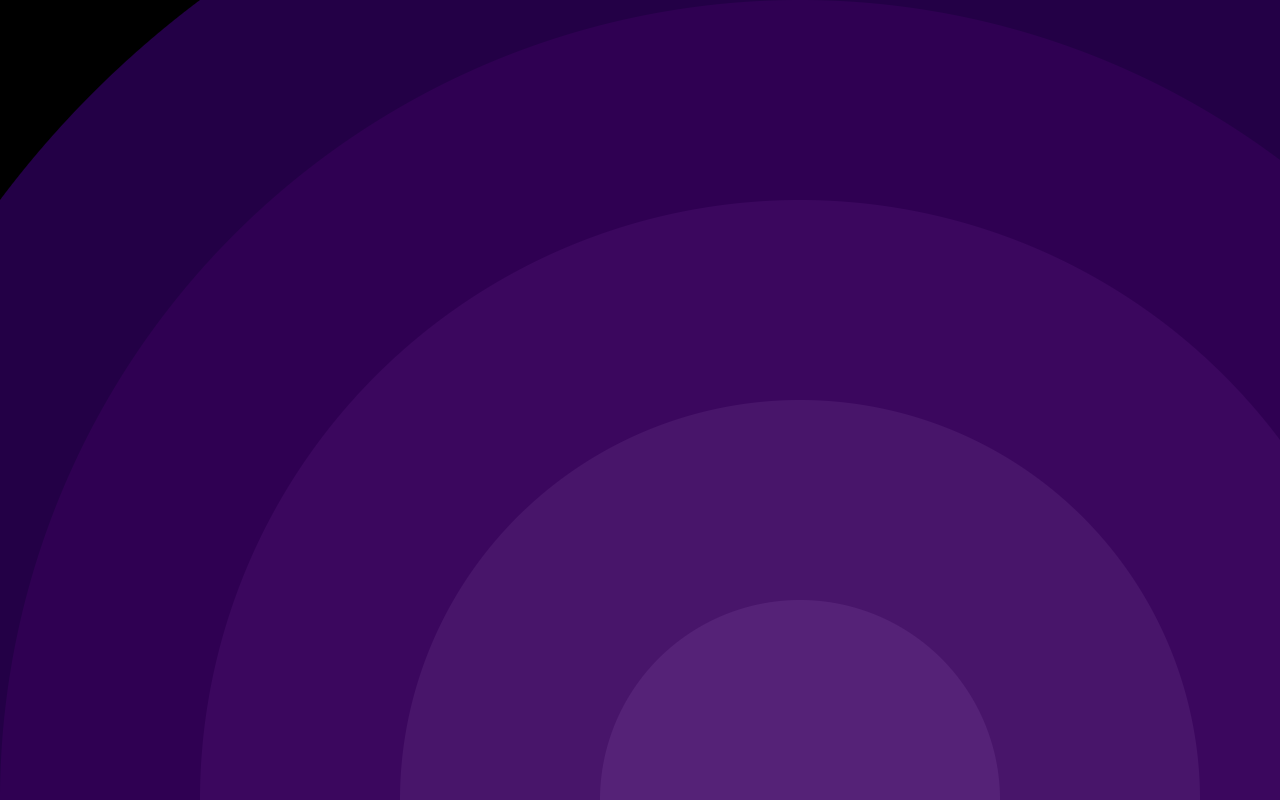
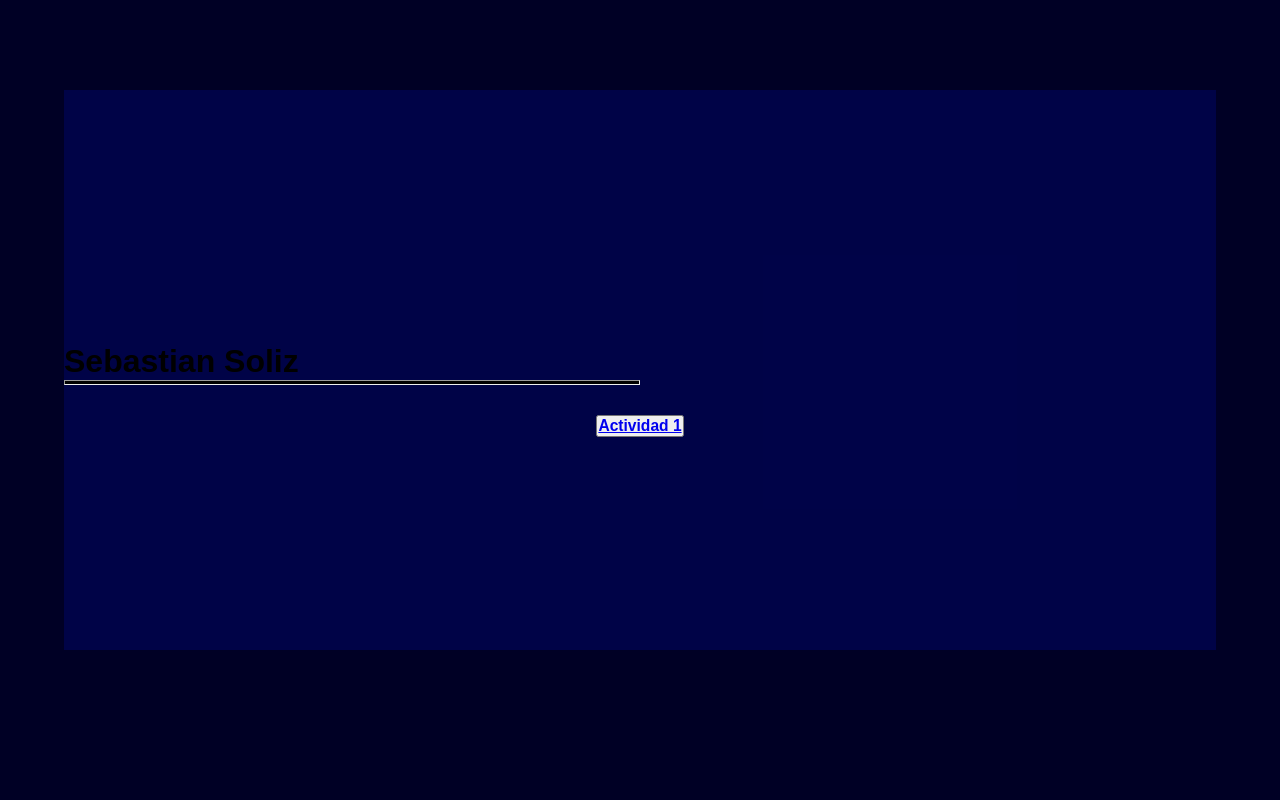
Before and after one commit to popacra/plataformas-moviles-entregas, a plain HTML site: page index.html in a window 1280 px wide. Drawn offline with Linux system fonts and the light colour scheme.

Commit message:
Add files via upload

```diff
--- a/css/index.css
+++ b/css/index.css
@@ -1,7 +1,6 @@
 *{
     margin: 0;
     padding: 0;
-    display: inline;
     box-sizing: border-box;
     font-family: sans-serif;
 }
@@ -10,9 +9,10 @@ body{
     animation-duration: 1s;
     animation-delay: 0s;
     display: inline;
-    background-image: url(../img/bullseye-gradient.png);
-    background-repeat: no-repeat;
-
+    /*background: linear-gradient(to right, #000000, #d9dbeb);*/
+    align-items: center;
+    background-color: rgb(0, 0, 37);
+    align-content: center;
 }
 @keyframes aparicion{
     0%{
@@ -22,10 +22,29 @@ body{
         opacity: 1;
     }
 }
-.presentaciones{
-    display:flex;
+.box{
+    display: flex;
+    flex-flow: column;
+    justify-content: center;
+    background-color: rgba(0, 9, 129, 0.377);
+    width: 90%;
+    height: 70vh;
+    margin: 7% 5%;
+    gap: 30px;
+}
+header{
+    display: flex;
+    justify-content: center;
+    flex-flow: column;
+    margin-top: 40px;
+}
+header hr {
+    height:5px;
+    width: 50%;
+    background-color: black;
+}
+article{
+    display: flex;
     flex-flow: row wrap;
+    justify-content: center;
 }
-.actividades{
-    background-color: rgb(54, 74, 92);
-}
--- a/index.html
+++ b/index.html
@@ -5,13 +5,16 @@
   </head>
 
   <body>
-      <div class="box">
-        <div class="presentacion">
-
-        </div>
-        <div class="actividades">
-
-        </div>
-      </div>
+    <div class="box">
+      <header>
+          <h1>Sebastian Soliz</h1>
+          <hr>
+      </header>
+      <article>
+          <button><h3><a href="tp-1/index.html">Actividad 1</a></h3></button>
+          <h3></h3>
+          <h3></h3>
+      </article>
+    </div>
   </body>
 </html>
```
Also changed, not shown: tp-1/index.html (added, +35 -0 lines).
